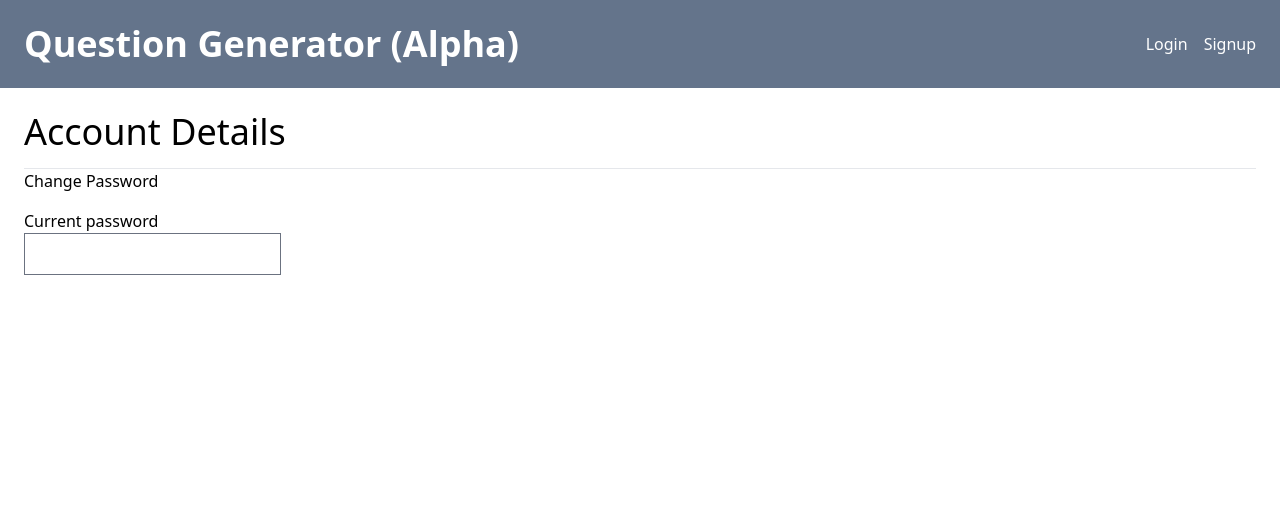
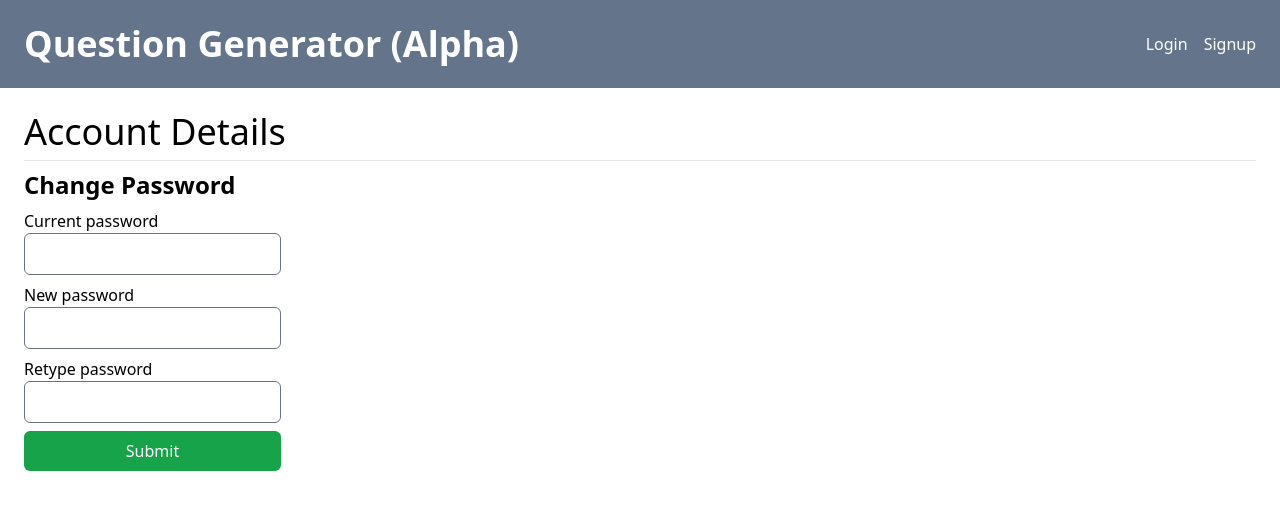
Before and after one commit to MatthewNgan/qg_next, a Next.js app: page /user/general in a window 1280 px wide. Shown: the top 510 px of the page. Built offline with nearby package versions, Linux system fonts and the light colour scheme.

Commit message:
Added basic functionality for chaning password

```diff
--- a/pages/user/general.tsx
+++ b/pages/user/general.tsx
@@ -1,23 +1,62 @@
+import React from 'react';
 import Header from '../template/header';
 
-interface GeneralProps {
 
-}
+export default function General() {
 
-export default function General(props: GeneralProps) {
+  const changePwdForm = React.useRef<HTMLFormElement>(null);
+
+  React.useEffect(() => {
+    if (changePwdForm != null) {
+      changePwdForm.current.addEventListener('submit', (e) => {
+        e.preventDefault();
+        let formData = new FormData(changePwdForm.current);
+        let postData = {
+          password: formData.get('password'),
+          new_password: formData.get('new_password')
+        }
+        if (formData.get('retype_password') === formData.get('new_password')) {
+          fetch(`${process.env.BACKEND_SERVER}/user/update`, {
+            method: 'POST',
+            headers: {
+              'Content-type': 'application/json',
+              'Authorization': localStorage.getItem('token')
+            },
+            body: JSON.stringify(postData)
+          }).then(() => {
+            // to-do...
+          }).catch(() => {
+            // to-do....
+          });
+        }
+      })
+    }
+  }, [changePwdForm])
+
   return (
     <div className='min-h-screen flex flex-col'>
       <Header />
       <div className='container mx-auto p-6'>
         <div>
-          <h1 className='text-4xl pb-4 border-b'>Account Details</h1>
-          <div className='flex flex-col gap-4'>
-            <h2>Change Password</h2>
-            <form>
-              <label>
-                <div>Current password</div>
-                <input />
-              </label>
+          <h1 className='text-4xl pb-2 mb-2 border-b'>Account Details</h1>
+          <div className='flex flex-col gap-2 items-start'>
+            <h2 className='text-2xl font-bold'>Change Password</h2>
+            <form ref={changePwdForm}>
+              <div className='flex flex-col gap-2'>
+                <label>
+                  <div>Current password</div>
+                  <input type='password' name='password' className='rounded-md' required />
+                </label>
+                <label>
+                  <div>New password</div>
+                  <input type='password' name='new_password' className='rounded-md' required />
+                </label>
+                <label>
+                  <div>Retype password</div>
+                  <input type='password' name='retype_password' className='rounded-md' required />
+                </label>
+                <button type='submit' className='p-2 bg-green-600 text-white rounded-md hover:underline'>Submit</button>
+              </div>
             </form>
           </div>
         </div>
```
